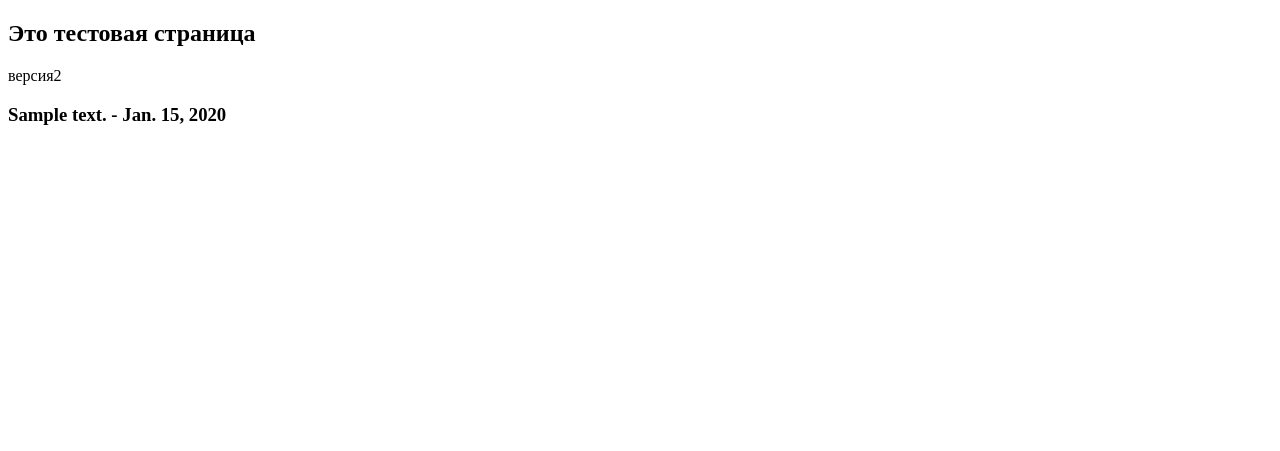
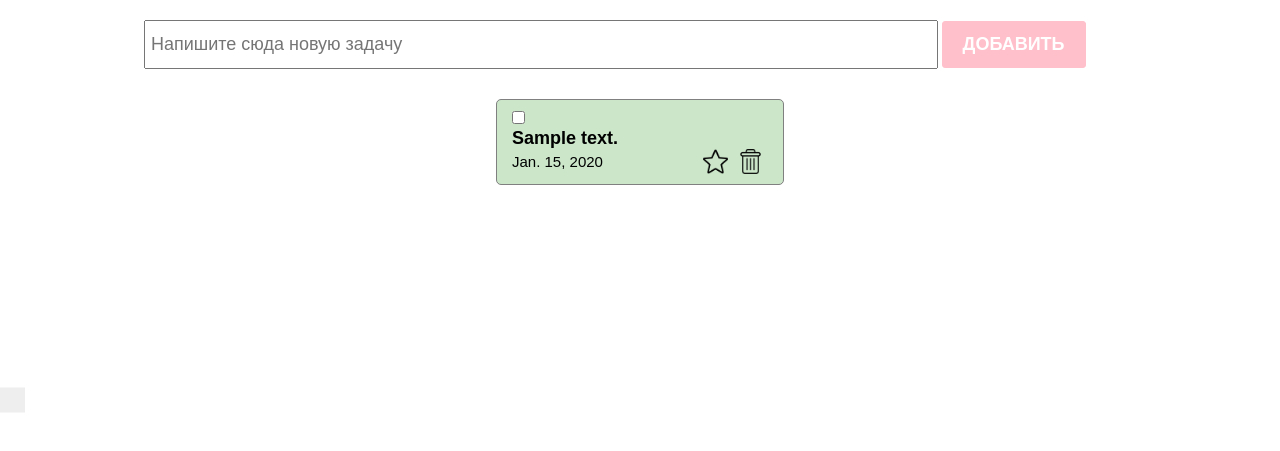
Before and after one commit to Zarinatoroeva/TODO, a Django app: page /test/ in a window 1280 px wide. Shown: the top 451 px of the page. Run offline with Django 3.2, Linux system fonts and the light colour scheme; tables that the repository leaves empty hold one stand-in row (values such as "Sample post").

Commit message:
added tasks in test

```diff
--- a/main/templates/test.html
+++ b/main/templates/test.html
@@ -1,17 +1,47 @@
+{% load static %}
 <!DOCTYPE html>
 <html lang="en">
 <head>
     <meta charset="UTF-8">
     <meta name="viewport" content="width=device-width, initial-scale=1.0">
-    <title>Document</title>
+    <title>Todo</title>
+    <link rel="stylesheet" href="{% static 'styles/index.css' %}">
+    <link rel="stylesheet" href="{% static 'styles/checkbox.css' %}">
 </head>
 <body>
-    <h2>Это тестовая страница</h2>
-    <div>версия2</div>
-    {% for todo in todo_list %}
-        <h3>{{ todo.text }} - {{ todo.created_at }}</h3>
+    <section>
+        <div class="create_container">
+            <input
+            class="create_input"
+            type="text"
+            placeholder="Напишите сюда новую задачу"
+            />
+            <button class="create_button">Добавить</button>
 
-    {% endfor %}
+        </div>
+        <div class="todo_container">
+            {% for todo in todo_list %}
+            <div class="todo_item">
+                <div class="todo_item_header">
+                    <label class="checkbox_container">
+                        <input type="checkbox" />
+                        <span class="checkmark"></span>
+                    </label>
+                    <h4>{{ todo.text }}</h4>
+                </div>
+                <div class="todo_item_footer">
+                    <p>{{ todo.created_at }}</p>
+                    <div class="action_buttons">
+                        <img src="../icons/star.png"/>
+                        <img src="../icons/delete.png"/>
+                    </div>
+                </div>
+            </div>
+        {% endfor %}
+
+        </div>
+
+    </section>
 
 </body>
 </html>
```
